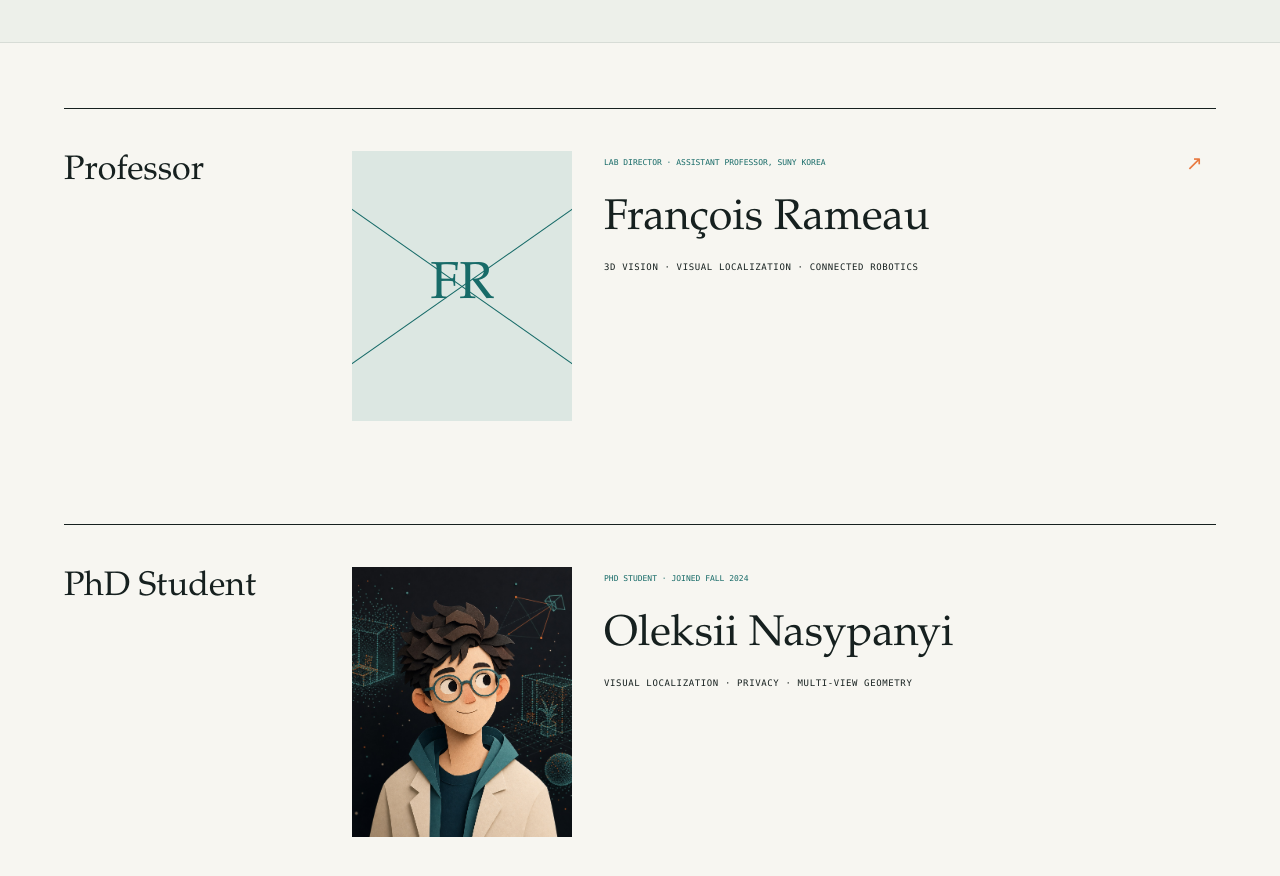
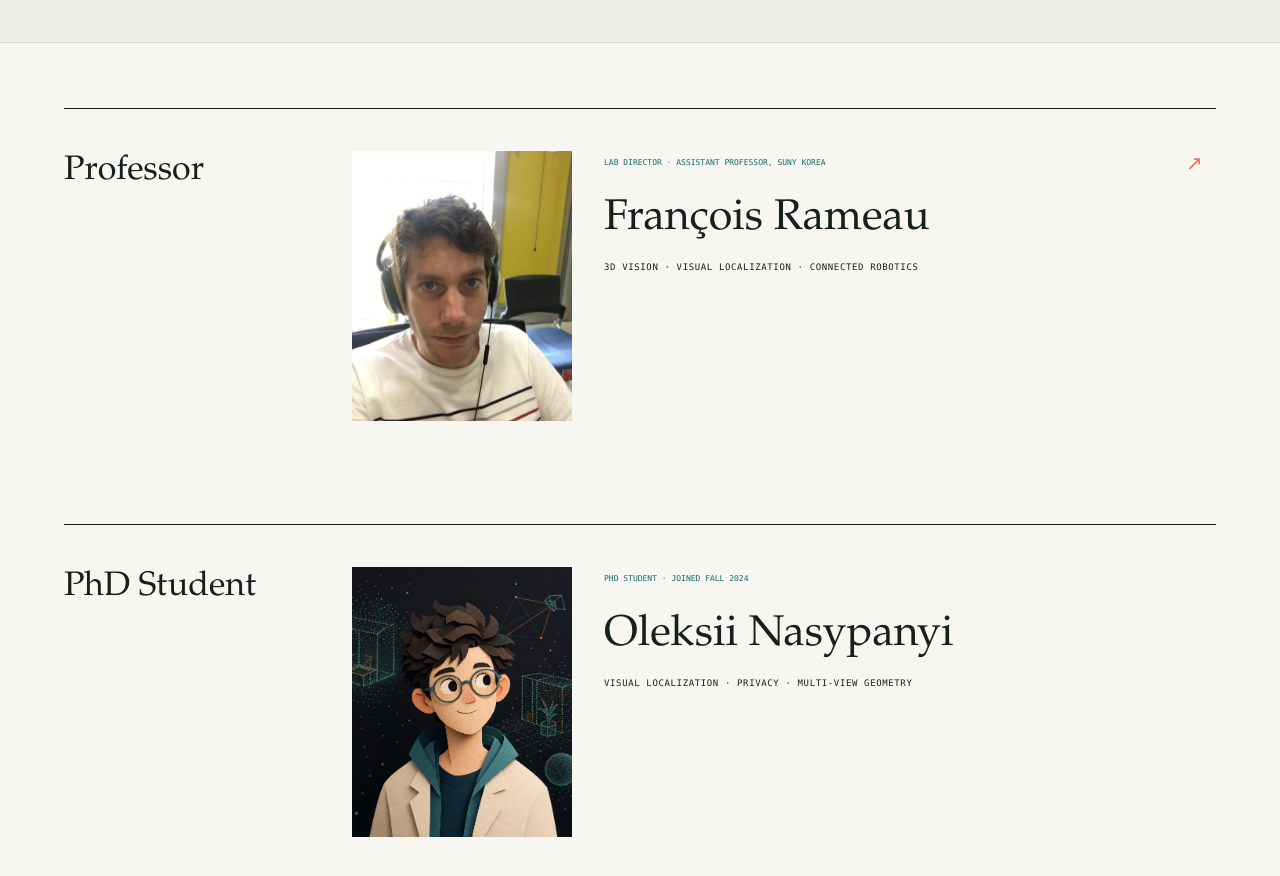
Before and after one commit to SILab-SUNYK/SILab-SUNYK.github.io, a Jekyll site: the page built from team.html, in a window 1280 px wide and 900 px high, scrolled down 596 px. Shown: the top 876 px of the window. Built offline with Jekyll 4.4.1, drawn with Linux system fonts in a browser that asks for light colours.

Commit message:
Add Francois Rameau team portrait

```diff
--- a/_data/team.yml
+++ b/_data/team.yml
@@ -3,6 +3,8 @@
   role: Lab Director · Assistant Professor, SUNY Korea
   interests: 3D vision · Visual localization · Connected robotics
   link: https://frameau.xyz
+  image: /assets/images/team/francois-rameau.jpeg
+  image_alt: Portrait of François Rameau
 - name: Oleksii Nasypanyi
   group: PhD Student
   role: PhD Student
```
Also changed, not shown: assets/images/team/francois-rameau.jpeg (added).
